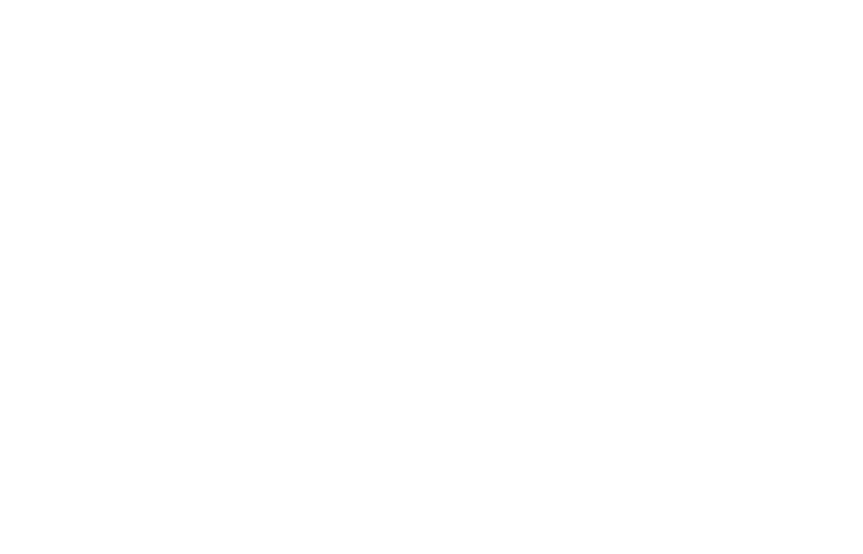
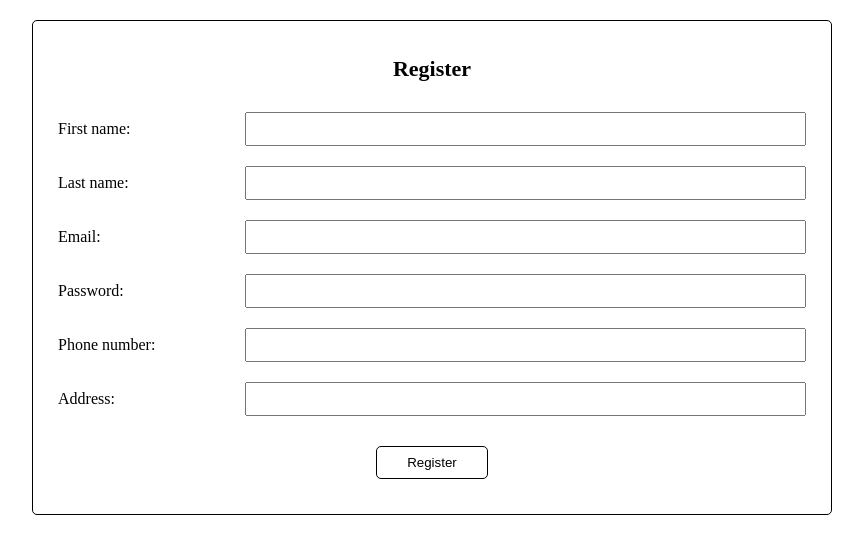
Before and after one commit to maxnguyen24111993/kuroco_training, a Nuxt app: page /auth/register in a window 1280 px wide. Before the commit this address had no page. Shown: the top 554 px of the page, without its empty margins (208-1071 px from the left). Built offline with nearby package versions, Linux system fonts and the light colour scheme.

Commit message:
add login page

```diff
--- /dev/null
+++ b/pages/auth/login.vue
@@ -0,0 +1,98 @@
+<template>
+  <div class="form">
+    <h1 class="form__title">Login</h1>
+    <div class="form__row">
+      <span class="form__label">Email:</span>
+      <input type="email" v-model="email" class="form__input">
+    </div>
+    <div class="form__row">
+      <span class="form__label">Password:</span>
+      <input type="password" v-model="password" class="form__input">
+    </div>
+    <div class="form__button">
+      <button class="form__buttonSubmit" @click="onLogin">Login</button>
+    </div>
+  </div>
+</template>
+
+<script lang="ts">
+import Vue from 'vue'
+
+export default Vue.extend({
+  name: 'LoginPage',
+  data () {
+    return {
+      email: '',
+      password: ''
+    }
+  },
+  methods: {
+    async onLogin () {
+      try {
+        const objData = {
+          email: this.email,
+          password: this.password
+        }
+        // const response = await this.$axios.$post(process.env.BASE_URL + '/rcms-api/7/login', objData)
+        const response = await this.$axios.$get(process.env.BASE_URL + '/rcms-api/5/service')
+        console.log(response)
+      } catch (e) {
+        console.log(e)
+      }
+    }
+  }
+})
+</script>
+
+<style>
+* {
+  margin: 0;
+  padding: 0;
+  box-sizing: border-box;
+}
+
+.form {
+  width: 800px;
+  border: 1px solid #000000;
+  border-radius: 5px;
+  margin: 20px auto;
+  padding: 15px;
+}
+
+.form__title {
+  font-size: 22px;
+  text-align: center;
+  margin: 20px 0;
+}
+
+.form__row {
+  font-size: 0;
+  padding: 10px;
+}
+
+.form__label {
+  display: inline-block;
+  width: 25%;
+  font-size: 16px;
+}
+
+.form__input {
+  display: inline-block;
+  width: 75%;
+  font-size: 16px;
+  padding: 6px 10px;
+}
+
+.form__button {
+  text-align: center;
+  margin: 20px 0;
+}
+
+.form__buttonSubmit {
+  background-color: #ffffff;
+  border: 1px solid #000000;
+  border-radius: 5px;
+  padding: 8px 30px;
+  cursor: pointer;
+}
+</style>
--- /dev/null
+++ b/pages/auth/register.vue
@@ -0,0 +1,121 @@
+<template>
+  <div class="form">
+    <h1 class="form__title">Register</h1>
+    <div class="form__row">
+      <span class="form__label">First name:</span>
+      <input type="text" v-model="firstName" class="form__input">
+    </div>
+    <div class="form__row">
+      <span class="form__label">Last name:</span>
+      <input type="text" v-model="lastName" class="form__input">
+    </div>
+    <div class="form__row">
+      <span class="form__label">Email:</span>
+      <input type="email" v-model="email" class="form__input">
+    </div>
+    <div class="form__row">
+      <span class="form__label">Password:</span>
+      <input type="password" v-model="password" class="form__input">
+    </div>
+    <div class="form__row">
+      <span class="form__label">Phone number:</span>
+      <input type="text" v-model="phone" class="form__input">
+    </div>
+    <div class="form__row">
+      <span class="form__label">Address:</span>
+      <input type="text" v-model="address" class="form__input">
+    </div>
+    <div class="form__button">
+      <button class="form__buttonSubmit" @click="onRegister">Register</button>
+    </div>
+  </div>
+</template>
+
+<script lang="ts">
+import Vue from 'vue'
+
+export default Vue.extend({
+  name: 'RegisterPage',
+  data () {
+    return {
+      firstName: '',
+      lastName: '',
+      email: '',
+      password: '',
+      phone: '',
+      address: ''
+    }
+  },
+  methods: {
+    async onRegister () {
+      try {
+        const objData = {
+          name1: this.firstName,
+          name2: this.lastName,
+          email: this.email,
+          login_pwd: this.password,
+          tel: this.phone,
+          address1: this.address
+        }
+        const response = await this.$axios.$post(process.env.BASE_URL + '/rcms-api/7/member/regist', objData)
+        console.log(response)
+      } catch (e) {
+        console.log(e)
+      }
+    }
+  }
+})
+</script>
+
+<style>
+  * {
+    margin: 0;
+    padding: 0;
+    box-sizing: border-box;
+  }
+
+  .form {
+    width: 800px;
+    border: 1px solid #000000;
+    border-radius: 5px;
+    margin: 20px auto;
+    padding: 15px;
+  }
+
+  .form__title {
+    font-size: 22px;
+    text-align: center;
+    margin: 20px 0;
+  }
+
+  .form__row {
+    font-size: 0;
+    padding: 10px;
+  }
+
+  .form__label {
+    display: inline-block;
+    width: 25%;
+    font-size: 16px;
+  }
+
+  .form__input {
+    display: inline-block;
+    width: 75%;
+    font-size: 16px;
+    padding: 6px 10px;
+  }
+
+  .form__button {
+    text-align: center;
+    margin: 20px 0;
+  }
+
+  .form__buttonSubmit {
+    background-color: #ffffff;
+    border: 1px solid #000000;
+    border-radius: 5px;
+    padding: 8px 30px;
+    cursor: pointer;
+  }
+</style>
```
